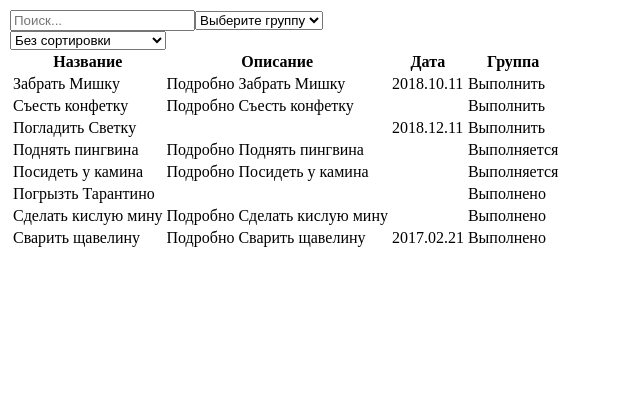
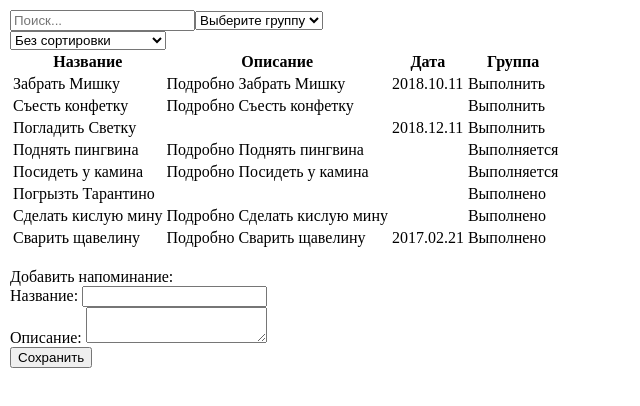
Before and after one commit to aplatonov/reactapp, a React app: page / in a window 1280 px wide. Shown: the whole page, without its empty margins (0-640 px from the left). Built offline with nearby package versions, Linux system fonts and the light colour scheme.

Commit message:
[Задание 4] форма добавления задачи

```diff
--- a/src/components/MainComponent/MainComponent.js
+++ b/src/components/MainComponent/MainComponent.js
@@ -3,6 +3,7 @@ import SearchBar from 'components/SearchBar/SearchBar';
 import SortBar from 'components/SortBar/SortBar';
 import TaskTable from 'components/TaskTable/TaskTable';
 import Select from 'components/Select/Select';
+import NewRecordForm from 'components/NewRecordForm/NewRecordForm';
 
 export default class MainComponent extends React.Component {
   constructor(props) {
@@ -57,6 +58,8 @@ export default class MainComponent extends React.Component {
           filterGroup={this.state.filterGroup}
           sort={this.state.sort}
         />
+        <br />
+        <NewRecordForm onNewRecordSubmit={this.handleNewRecordSubmit} />
       </div>
     );
   }
--- /dev/null
+++ b/src/components/NewRecordForm/NewRecordForm.js
@@ -0,0 +1,43 @@
+import React from 'react';
+
+export default class NewRecordForm extends React.Component {
+  constructor(props) {
+    super(props);
+    this.state = {name: '', description: ''};
+
+    this.handleChangeName = this.handleChangeName.bind(this);
+    this.handleChangeDescription = this.handleChangeDescription.bind(this);
+    this.handleSubmit = this.handleSubmit.bind(this);
+  }
+
+  handleChangeName(event) {
+    this.setState({name: event.target.value});
+  }
+
+  handleChangeDescription(event) {
+    this.setState({description: event.target.value});
+  }
+
+  handleSubmit(event) {
+    alert('A name was submitted: ' + this.state.name);
+    event.preventDefault();
+  }
+
+  render() {
+    return (
+      <form onSubmit={this.handleSubmit}>
+        Добавить напоминание:
+        <br />
+        <label>
+          Название: <input type="text" value={ this.state.name } onChange={ this.handleChangeName } />
+        </label>
+        <br />
+        <label>
+          Описание: <textarea value={ this.state.description } onChange={ this.handleChangeDescription } />
+        </label>
+        <br />
+        <input type="submit" value="Сохранить" />
+      </form>
+    );
+  }
+}
```
Also changed, not shown: dist/index.html.
